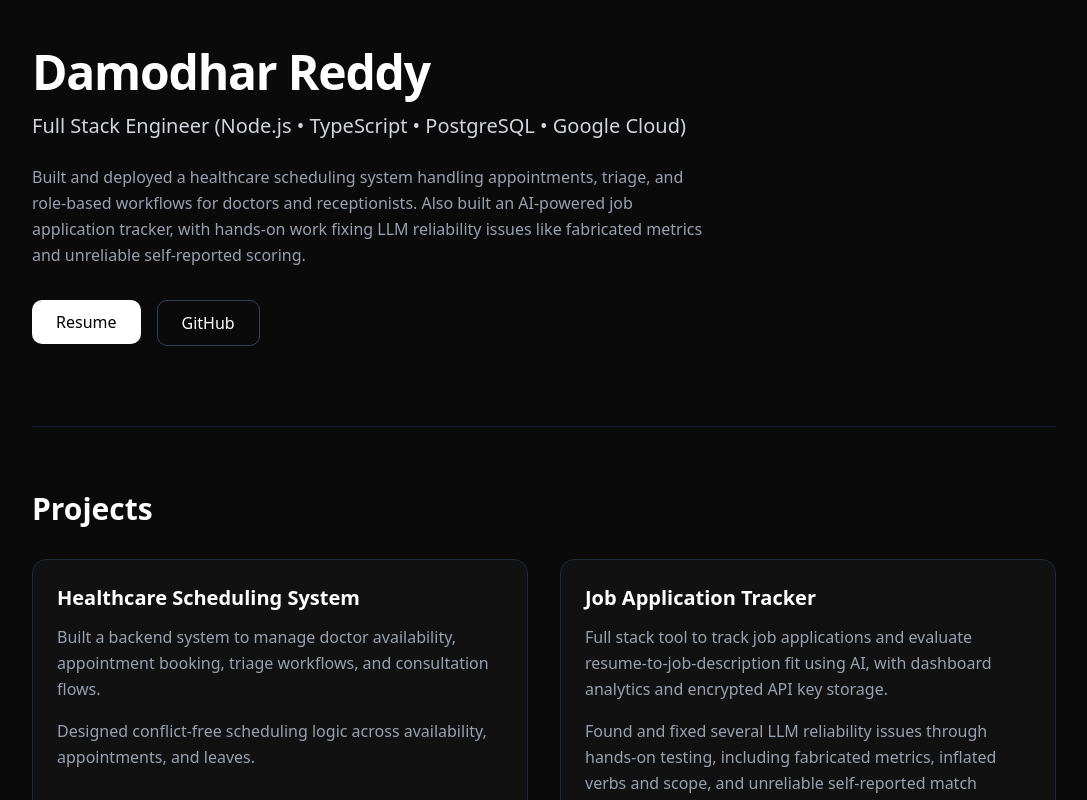
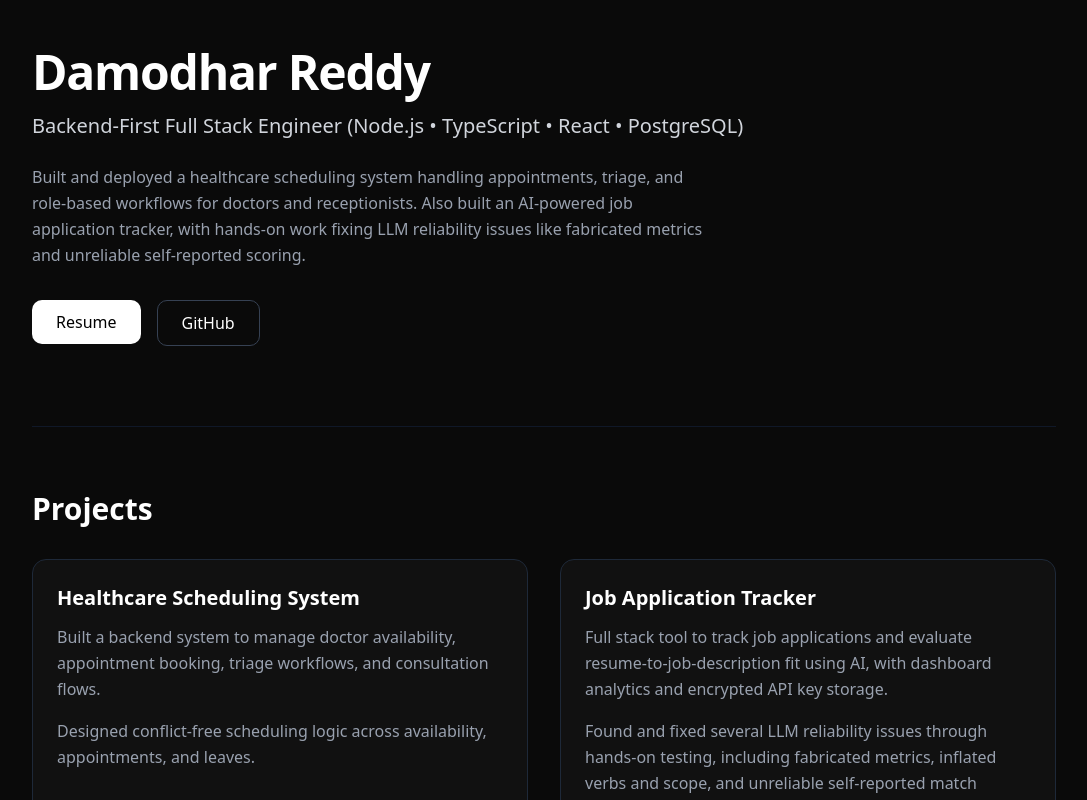
Before and after one commit to DamodharGona/portfolio-app, a React (Vite) app: page / in a window 1280 px wide. Shown: the top 800 px of the page, without its empty margins (96-1183 px from the left). Built offline with nearby package versions, Linux system fonts and the light colour scheme.

Commit message:
changed title

```diff
--- a/src/homePage.jsx
+++ b/src/homePage.jsx
@@ -17,7 +17,7 @@ function Home() {
           </h1>
 
          <p className={`${TEXT_SECONDARY} text-lg md:text-xl mb-6 font-medium`}>
-            Full Stack Engineer (Node.js • TypeScript • PostgreSQL • Google Cloud)
+            Backend-First Full Stack Engineer (Node.js • TypeScript • React • PostgreSQL)
           </p>
 
          <p className={`${TEXT_TERTIARY} max-w-2xl leading-relaxed`}>
```
